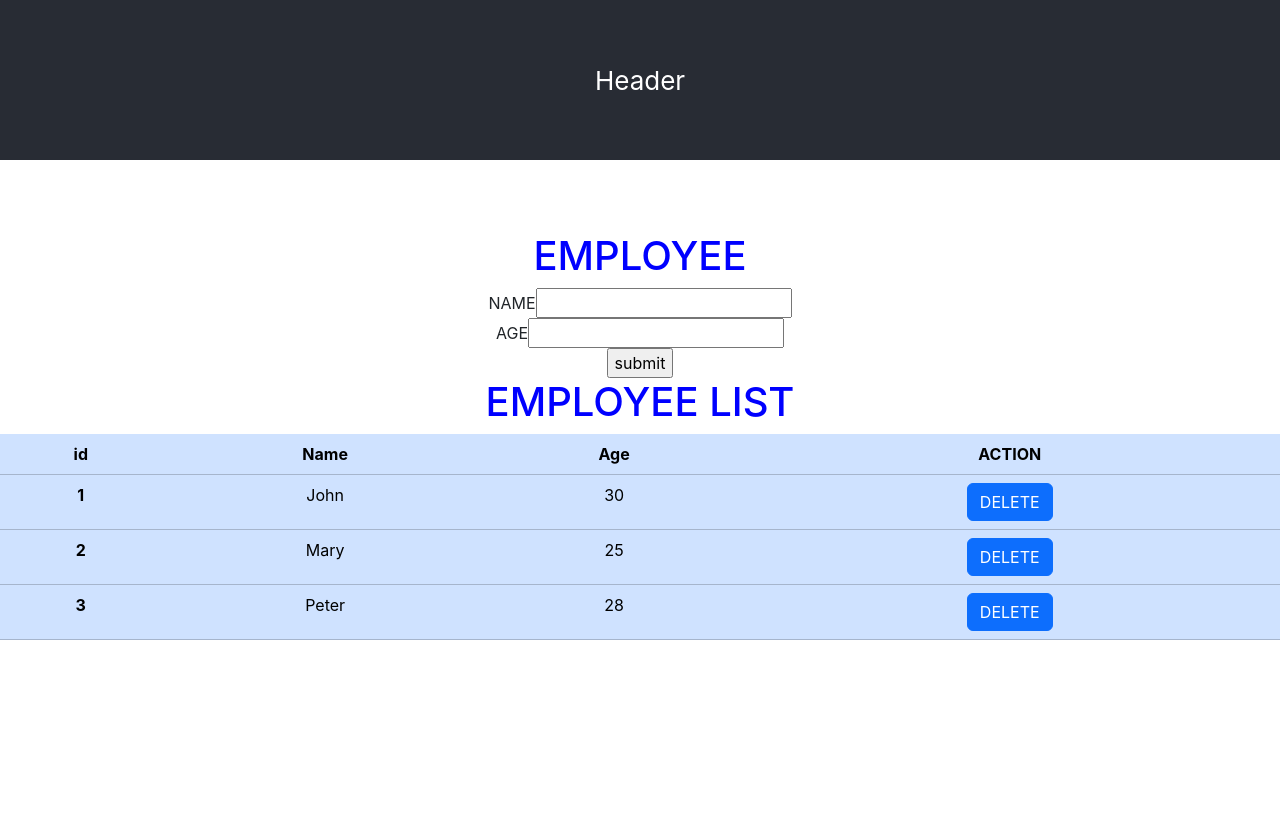
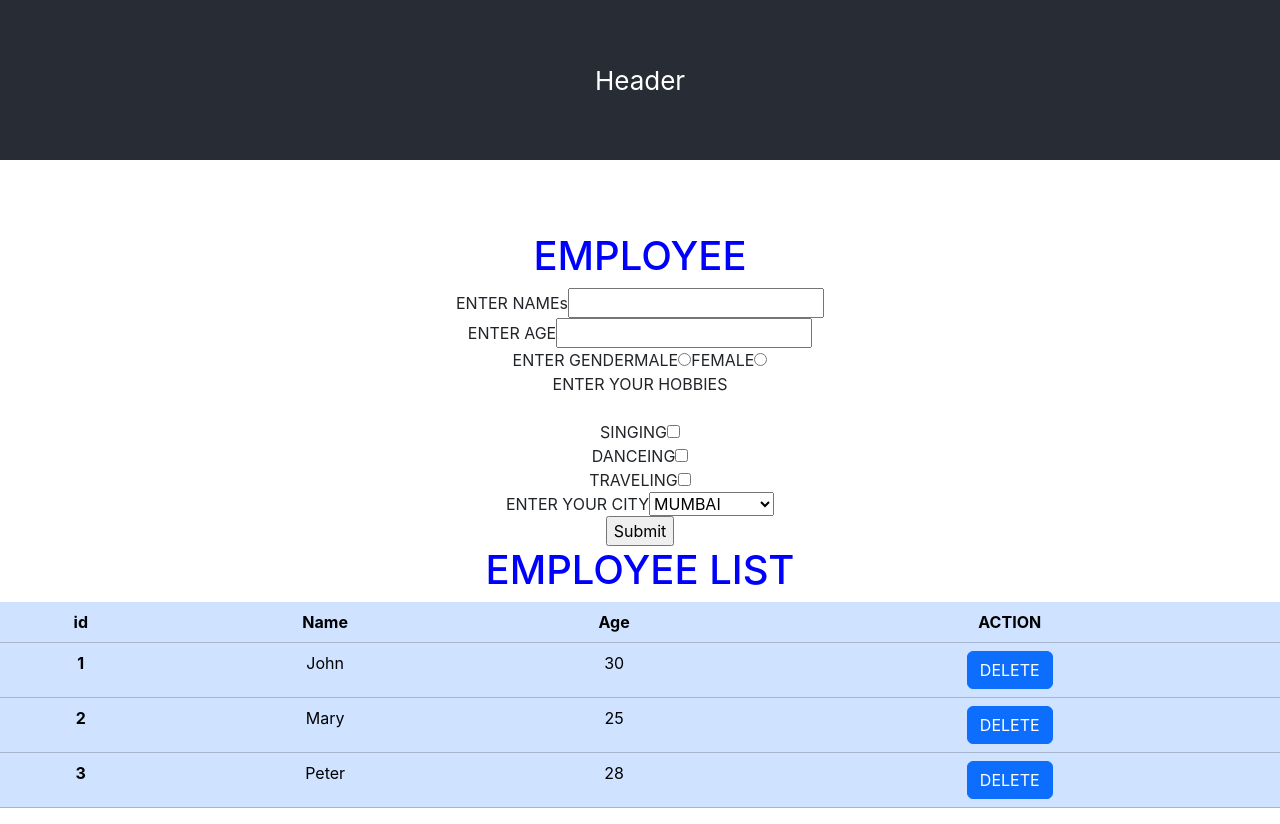
Before and after one commit to samirvithlani/react-weekend-23, a React (Create React App) app: page / in a window 1280 px wide. Before the commit the page ends 800 px from the top, so only its background shows below. Built offline with nearby package versions, Linux system fonts and the light colour scheme.

Commit message:
use form

```diff
--- a/package.json
+++ b/package.json
@@ -8,6 +8,7 @@
     "@testing-library/user-event": "^13.5.0",
     "react": "^18.2.0",
     "react-dom": "^18.2.0",
+    "react-hook-form": "^7.43.2",
     "react-scripts": "5.0.1",
     "web-vitals": "^2.1.4"
   },
--- a/src/App.js
+++ b/src/App.js
@@ -4,6 +4,7 @@ import { Header } from "./Header";
 import Footer from "./Footer";
 import { Employee } from "./employee/Employee";
 import { EmployeeAdd } from "./employee/EmployeeAdd";
+import { EmployeeTest } from "./employee/EmployeeTest";
 
 function App() {
 
--- a/src/employee/Employee.js
+++ b/src/employee/Employee.js
@@ -1,6 +1,7 @@
 import React, { useState } from 'react'
 import { EmployeeAdd } from './EmployeeAdd';
 import { EmployeeList } from './EmployeeList';
+import { EmployeeTest } from './EmployeeTest';
 
 export const Employee = (props) => {
 
@@ -46,7 +47,7 @@ export const Employee = (props) => {
     <div>
 
             <h1>EMPLOYEE </h1>
-            <EmployeeAdd addemp = {addEmployee} />
+            <EmployeeTest addEmployee  ={addEmployee}/>
             <EmployeeList employees = {employees} delete ={deleteEmployee}/>
             {/* {
                 employees.map((emp)=>{
--- /dev/null
+++ b/src/employee/EmployeeTest.js
@@ -0,0 +1,55 @@
+import React from "react";
+import { useForm } from "react-hook-form";
+
+export const EmployeeTest = (props) => {
+  //array
+  //submit
+  const { register, handleSubmit } = useForm();
+
+  const submit = (data) => {
+    console.log(data);
+    props.addEmployee(data);
+  };
+
+  return (
+    <div>
+      <form onSubmit={handleSubmit(submit)}>
+        <div>
+          <label>ENTER NAMEs</label>
+          <input type="text" {...register("name")}></input>
+        </div>
+        <div>
+          <label>ENTER AGE</label>
+          <input type="text" {...register("age")}></input>
+        </div>
+        <div>
+            <label>ENTER GENDER</label>
+            MALE<input type="radio" {...register('gender')} name ="gender" value="MALE"></input>
+            FEMALE<input type="radio" {...register('gender')} name ="gender" value="FEMALE"></input>
+        </div>
+        <div>
+            <label>ENTER YOUR HOBBIES</label>
+            <br/>
+            <br/>
+            SINGING<input type="checkbox" {...register('hobbies')} name ="hobbies" value="SINGING"></input>
+            <br/>
+            DANCEING<input type="checkbox" {...register('hobbies')} name ="hobbies" value="DANCING"></input>
+            <br/>
+            TRAVELING<input type="checkbox" {...register('hobbies')} name ="hobbies" value="TRAVELING"></input>
+            <br/>
+        </div>
+        <div>
+            <label>ENTER YOUR CITY</label>
+            <select {...register('city')}>
+                <option value="MUMBAI">MUMBAI</option>
+                <option value="AHEMDABAD">AHEMDABAD</option>
+                <option value="BANGLORE">BANGLORE</option>
+            </select>
+        </div>
+        <div>
+          <input type="submit" value="Submit"></input>
+        </div>
+      </form>
+    </div>
+  );
+};
```
Also changed, not shown: 1 other file (tests, documents, lock files or other folders).
